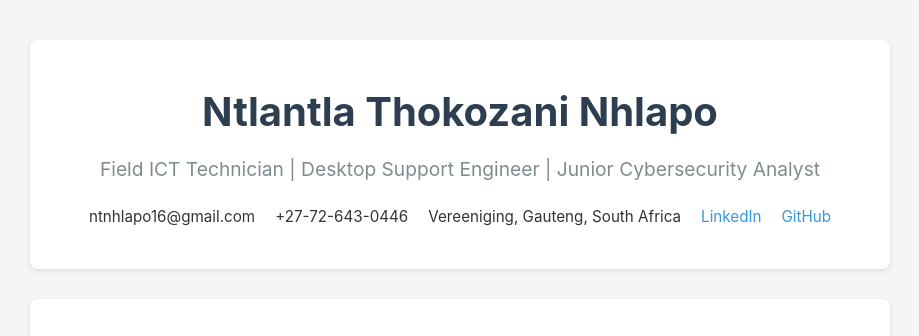
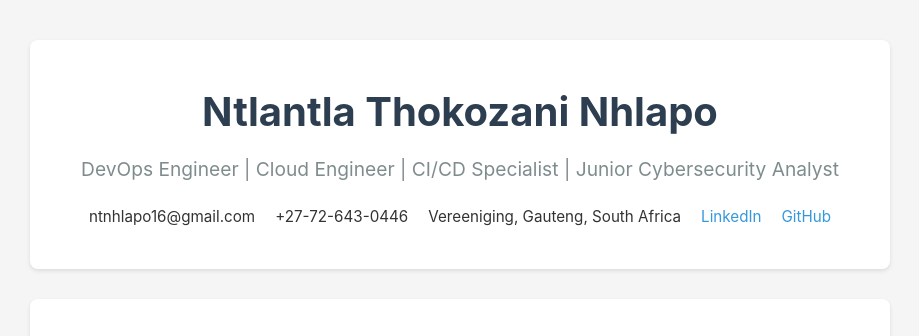
Before and after one commit to s1xte3n/cloud-resume-platform, a Jekyll site: the page built from index.md, in a window 1280 px wide and 900 px high. Shown: the top 336 px of the window, without its empty margins (180-1099 px from the left). Built offline with Jekyll 4.4.1, drawn with Linux system fonts in a browser that asks for light colours.

Commit message:
Update resume with real CV details

```diff
--- a/_data/resume.yml
+++ b/_data/resume.yml
@@ -1,5 +1,5 @@
 name: Ntlantla Thokozani Nhlapo
-title: Field ICT Technician | Desktop Support Engineer | Junior Cybersecurity Analyst
+title: DevOps Engineer | Cloud Engineer | CI/CD Specialist | Junior Cybersecurity Analyst
 email: ntnhlapo16@gmail.com
 phone: "+27-72-643-0446"
 location: Vereeniging, Gauteng, South Africa
```
